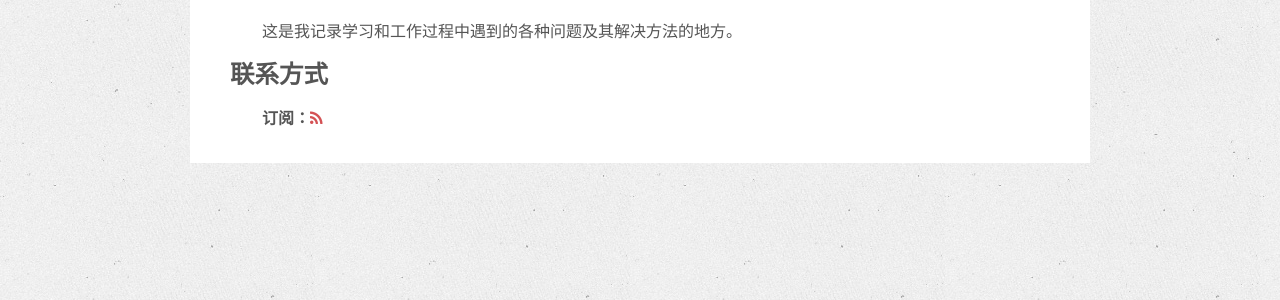
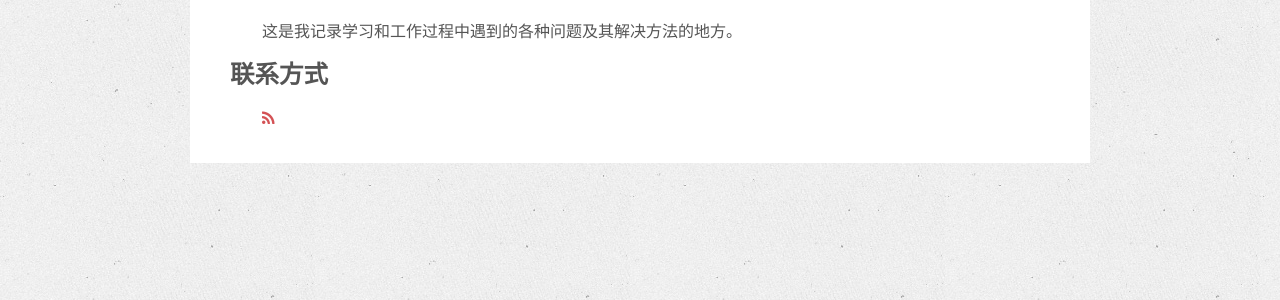
Before and after one commit to zhizheng/zhizheng.github.io, a Jekyll site: the page built from about.html, in a window 1280 px wide. Shown: the part 249-549 px from the top of the page. Built offline with Jekyll 4.4.1, drawn with Linux system fonts in a browser that asks for light colours.

Commit message:
Update about

```diff
--- a/about.html
+++ b/about.html
@@ -19,6 +19,6 @@ sitemap:
     </p>
     <h3>联系方式</h3>
     <p>
-        <strong>订阅：</strong><a href="{{ BASE_PATH }}/rss.xml" title="订阅"><i class="fa fa-rss"></i></a>
+        <a href="{{ BASE_PATH }}/rss.xml" title="订阅"><i class="fa fa-rss"></i></a>
     </p>
 </div>
```
